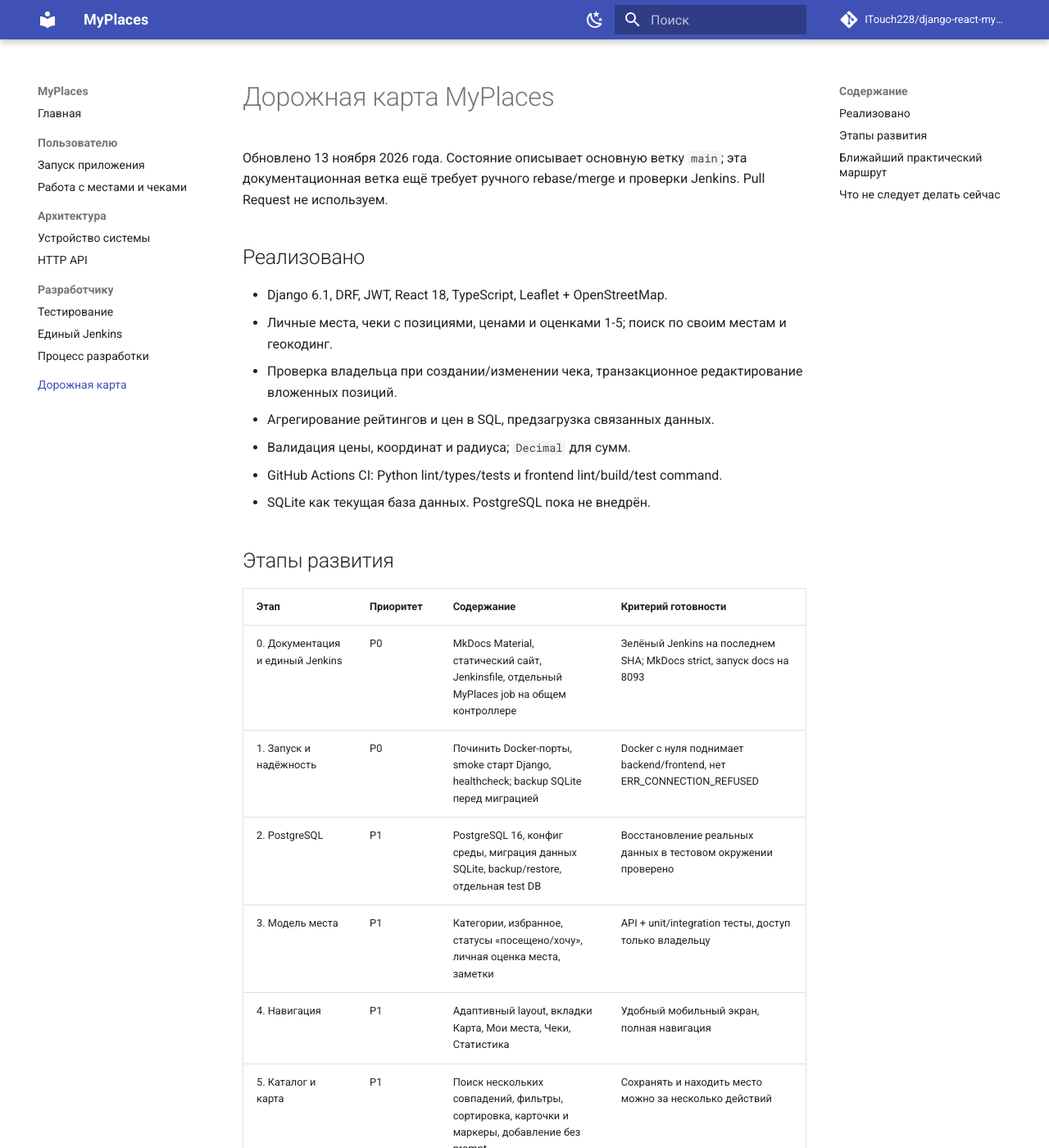
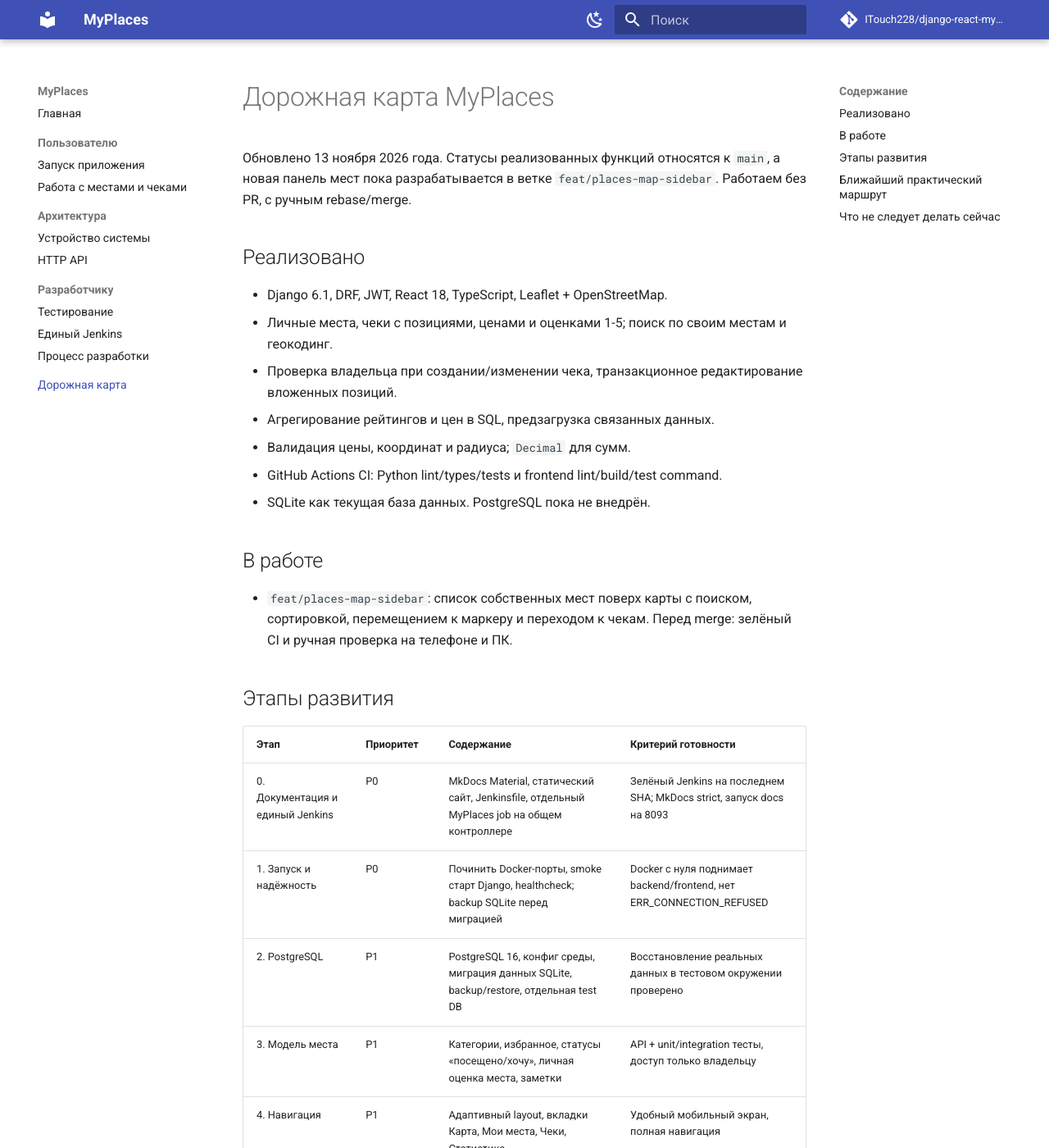
Before and after one commit to ITouch228/django-react-myplaces, an MkDocs documentation site: the page built from docs/roadmap.md, in a window 1280 px wide and 1400 px high. Shown: the whole window at 82% size. Built offline with MkDocs 1.6.1 and Material for MkDocs 9.7.7, drawn with Linux system fonts in a browser that asks for light colours; comment, search, counter and statistics services are not loaded; some of the changed text lies outside the part shown.

Commit message:
docs: explain places panel and update acceptance checklist

```diff
--- a/docs/roadmap.md
+++ b/docs/roadmap.md
@@ -1,6 +1,6 @@
 # Дорожная карта MyPlaces
 
-Обновлено 13 ноября 2026 года. Состояние описывает основную ветку `main`; эта документационная ветка ещё требует ручного rebase/merge и проверки Jenkins. Pull Request не используем.
+Обновлено 13 ноября 2026 года. Статусы реализованных функций относятся к `main`, а новая панель мест пока разрабатывается в ветке `feat/places-map-sidebar`. Работаем без PR, с ручным rebase/merge.
 
 ## Реализовано
 
@@ -12,6 +12,10 @@
 - GitHub Actions CI: Python lint/types/tests и frontend lint/build/test command.
 - SQLite как текущая база данных. PostgreSQL пока не внедрён.
 
+## В работе
+
+- `feat/places-map-sidebar`: список собственных мест поверх карты с поиском, сортировкой, перемещением к маркеру и переходом к чекам. Перед merge: зелёный CI и ручная проверка на телефоне и ПК.
+
 ## Этапы развития
 
 | Этап | Приоритет | Содержание | Критерий готовности |
@@ -21,7 +25,7 @@
 | 2. PostgreSQL | P1 | PostgreSQL 16, конфиг среды, миграция данных SQLite, backup/restore, отдельная test DB | Восстановление реальных данных в тестовом окружении проверено |
 | 3. Модель места | P1 | Категории, избранное, статусы «посещено/хочу», личная оценка места, заметки | API + unit/integration тесты, доступ только владельцу |
 | 4. Навигация | P1 | Адаптивный layout, вкладки Карта, Мои места, Чеки, Статистика | Удобный мобильный экран, полная навигация |
-| 5. Каталог и карта | P1 | Поиск нескольких совпадений, фильтры, сортировка, карточки и маркеры, добавление без prompt | Сохранять и находить место можно за несколько действий |
+| 5. Каталог и карта | P1 | Список мест с поиском и быстрым переходом на карту (в feature-ветке); далее полноценная страница каталога, фильтры, карточки, добавление без prompt | Сохранять и находить место можно за несколько действий |
 | 6. Чеки и блюда | P1 | Количество и сумма позиции, дата, редактирование, фотографии блюд и сканов | Чек сохраняется и редактируется без потери данных |
 | 7. Аналитика | P2 | Траты за период, средний чек, топ заведений/блюд, экспорт CSV/JSON | Суммы совпадают с исходными чеками |
 | 8. Качество и продакшен | P1 до релиза | React-тесты, E2E, rate limits, стабильный deploy, HTTPS и backup | Успешный smoke и тест восстановления данных |
```
